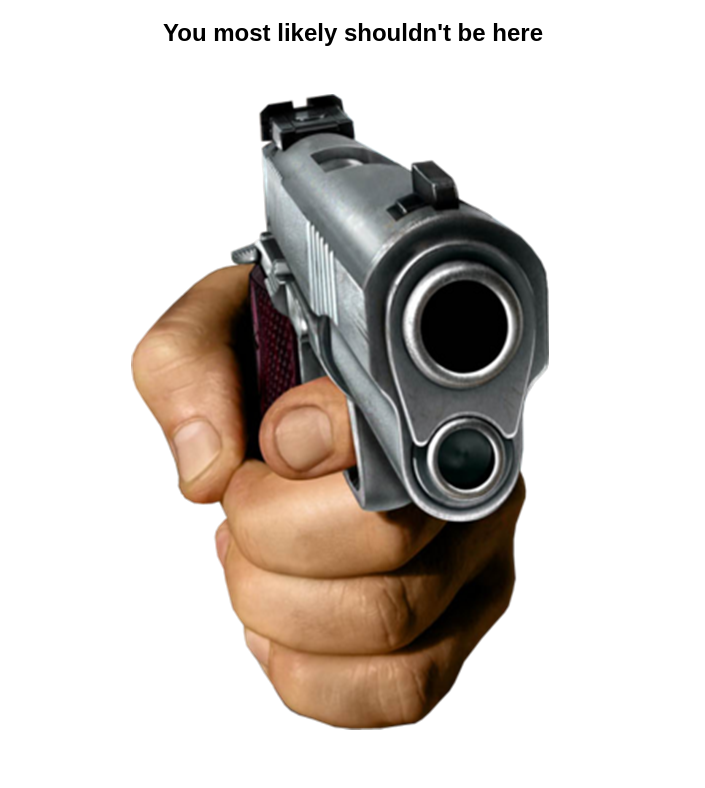
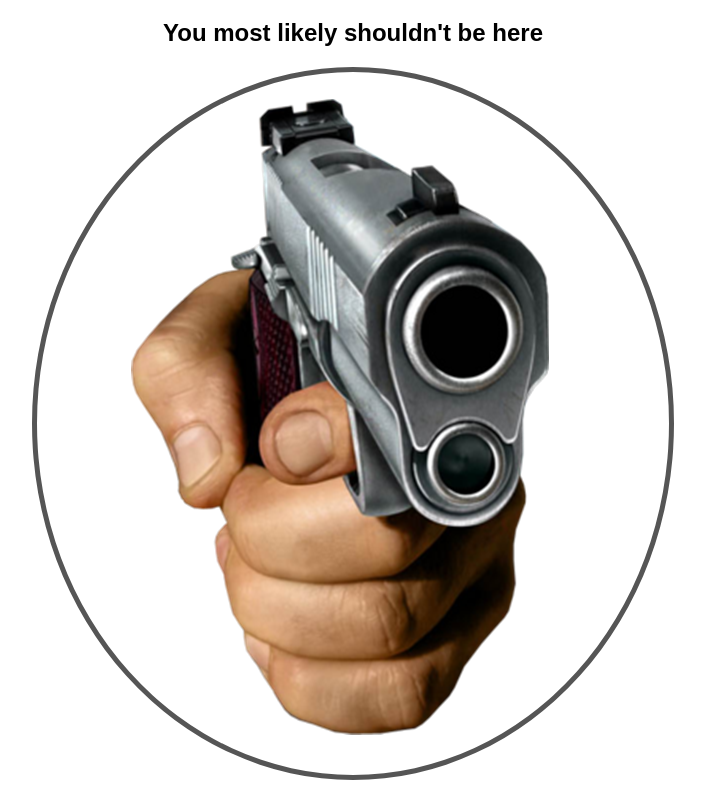
Before and after one commit to Aesth3tical/ussapi.ga, a plain HTML site: page index.html in a window 1280 px wide. Shown: the part 61-849 px from the top of the page, without its empty margins (287-992 px from the left). Drawn offline with Linux system fonts and the light colour scheme.

Commit message:
Update index.html

```diff
--- a/index.html
+++ b/index.html
@@ -20,6 +20,8 @@
       margin-right: auto;
       width: 50%;
       size: 50%;
+      border: 5px solid #555;
+      border-radius: 50%;
     }
 
   </style>
```
